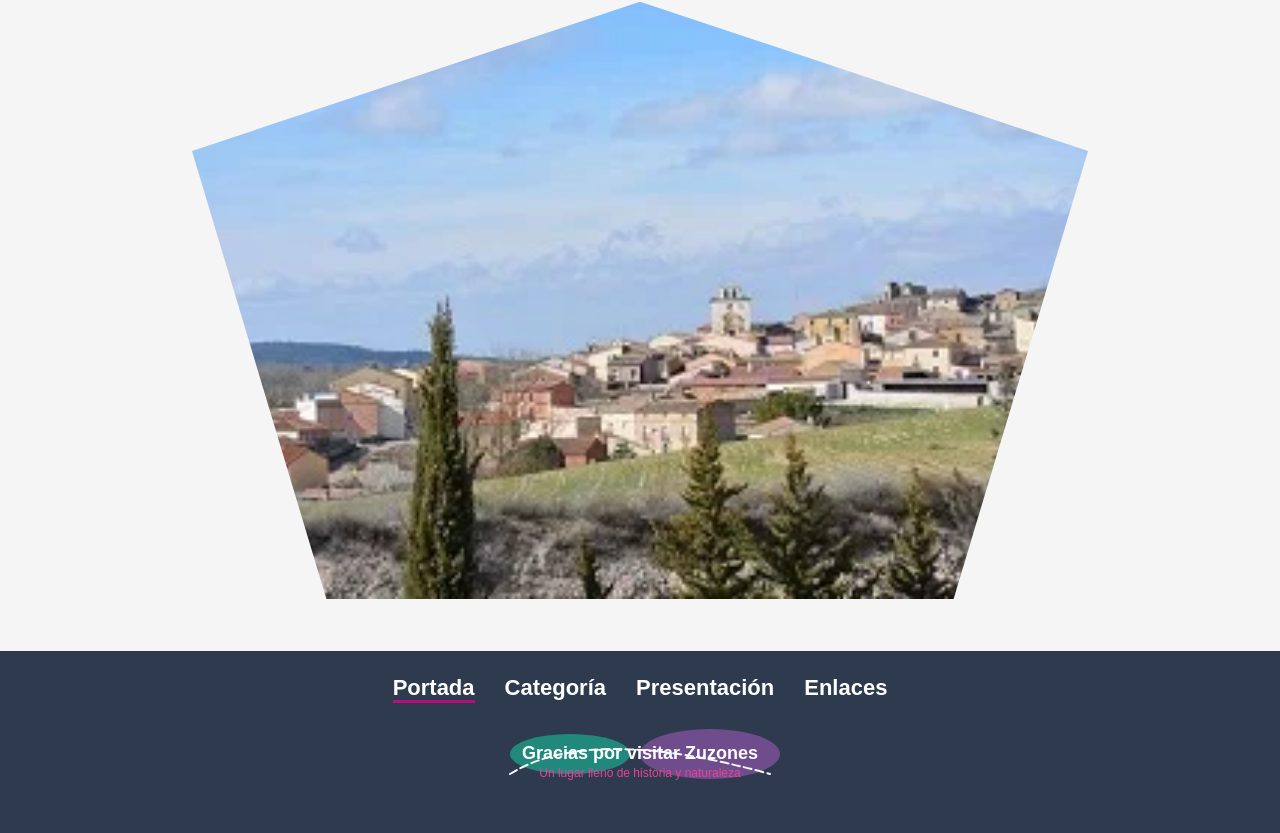
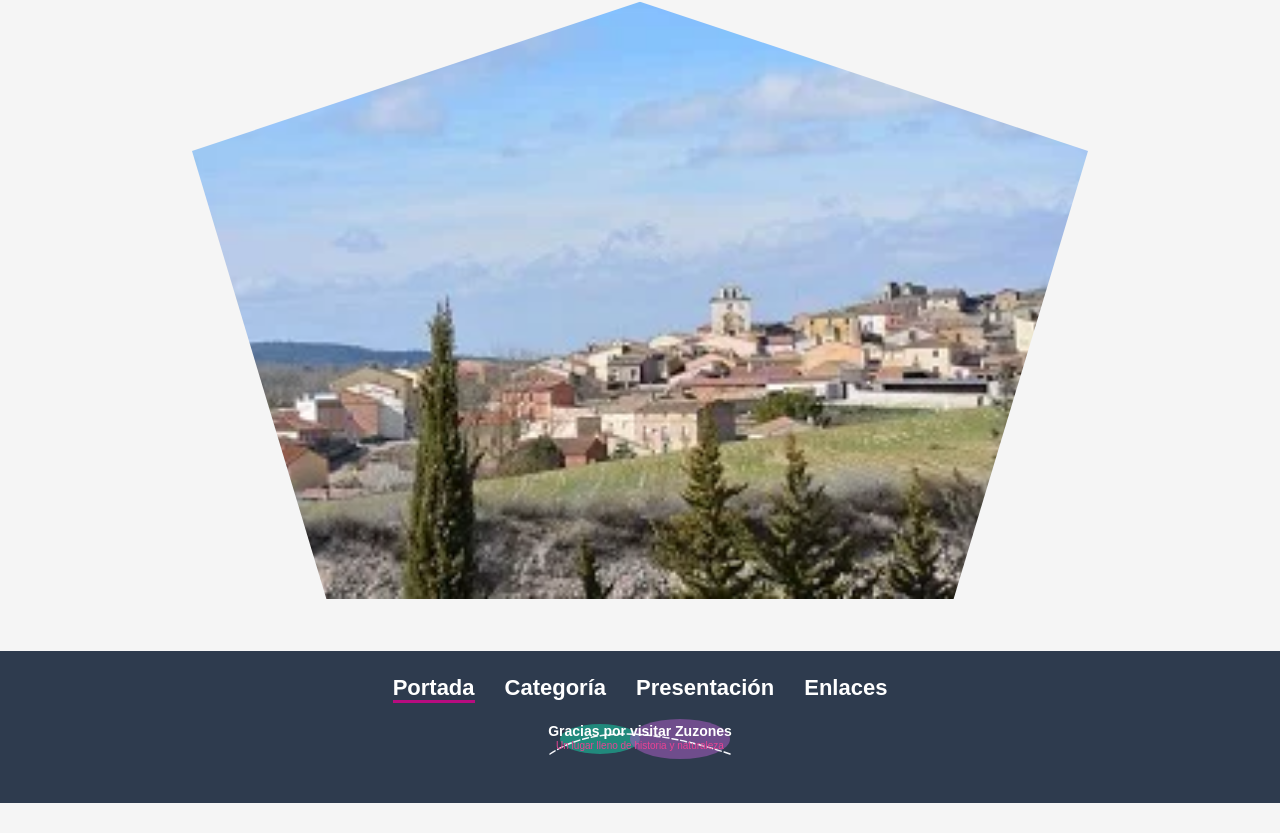
Before and after one commit to gitozuzo/PEC1_HERRAMIENTAS, a website built with Parcel: page src/index.html in a window 1280 px wide. Shown: the part 660-1493 px from the top of the page. After the commit the page ends 1463 px from the top, so only its background shows below. Built offline with nearby package versions, Linux system fonts and the light colour scheme.

```diff
--- a/src/index.html
+++ b/src/index.html
@@ -144,40 +144,40 @@
       </nav>
       <svg
         xmlns="http://www.w3.org/2000/svg"
-        viewBox="0 0 300 100"
-        width="300"
-        height="100"
+        viewBox="0 0 200 70"
+        width="200"
+        height="70"
       >
         <!-- Fondo del footer -->
         <rect width="100%" height="100%" fill="#2e3b4e" />
 
         <!-- Formas decorativas en el fondo -->
-        <ellipse cx="80" cy="50" rx="60" ry="20" fill="#1abc9c" opacity="0.6" />
+        <ellipse cx="60" cy="35" rx="40" ry="15" fill="#1abc9c" opacity="0.6" />
         <ellipse
-          cx="220"
-          cy="50"
-          rx="70"
-          ry="25"
+          cx="140"
+          cy="35"
+          rx="50"
+          ry="20"
           fill="#9b59b6"
           opacity="0.6"
         />
 
         <!-- Línea decorativa -->
         <path
-          d="M20 70 Q100 20, 280 70"
+          d="M10 50 Q70 10, 190 50"
           fill="none"
           stroke="#f5f6fa"
-          stroke-width="2"
-          stroke-dasharray="8 4"
+          stroke-width="1.5"
+          stroke-dasharray="6 3"
           stroke-linecap="round"
         />
 
         <!-- Texto principal -->
         <text
           x="50%"
-          y="50%"
+          y="40%"
           font-family="'Poppins', Arial, sans-serif"
-          font-size="18"
+          font-size="14"
           fill="#ffffff"
           text-anchor="middle"
           dominant-baseline="middle"
@@ -189,9 +189,9 @@
         <!-- Texto secundario -->
         <text
           x="50%"
-          y="70%"
+          y="60%"
           font-family="'Poppins', Arial, sans-serif"
-          font-size="12"
+          font-size="10"
           fill="#e84393"
           text-anchor="middle"
           dominant-baseline="middle"
```
